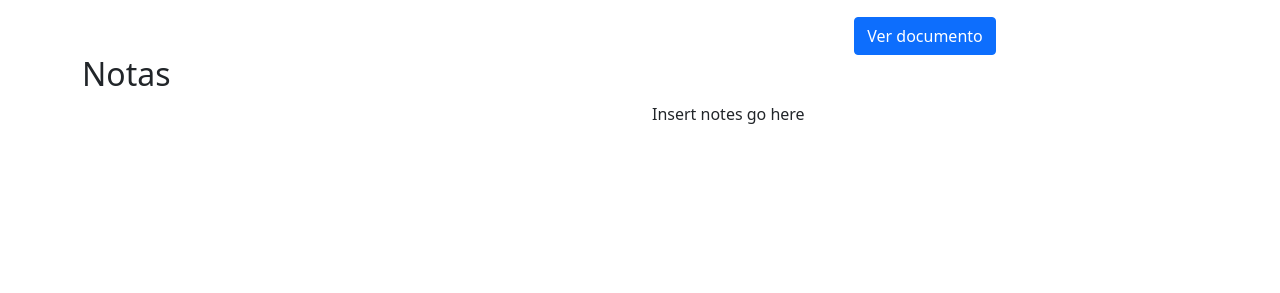
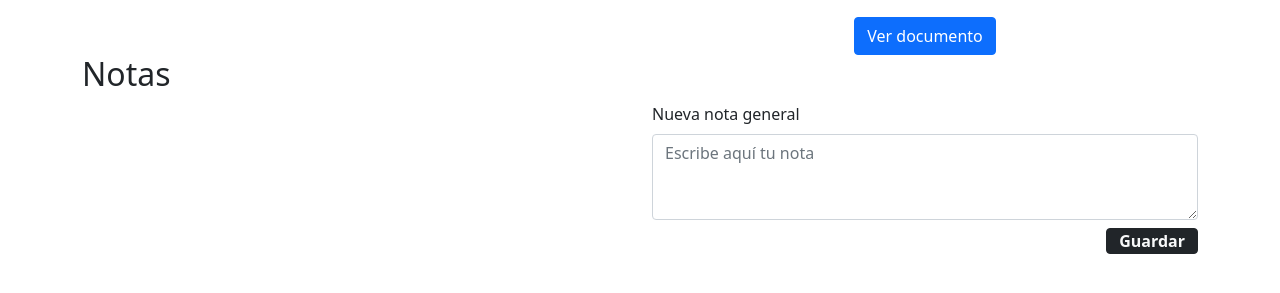
Before and after one commit to GR1SW-VyV/online-library, a Django app: template templates/annotations/general_notes.html in a window 1280 px wide. Shown: the part 181-474 px from the top of the page. Run offline with Django 4.2, Linux system fonts and the light colour scheme; the template is opened without the code that fills it, so the values that code supplies are empty; some libraries are stand-ins or nearby versions.

Commit message:
feat(general_notes.html): Add form for creating notes

```diff
--- a/templates/annotations/document_info.html
+++ b/templates/annotations/document_info.html
@@ -30,7 +30,14 @@
                 {% block general_notes %}{% endblock %}
             </div>
             <div class="col">
-                <p>Insert notes go here</p>
+                <label for="general_annotation" class="form-label">Nueva nota general</label>
+                    <form method="post" id="general_note_form">
+                            {% csrf_token %}
+                            <textarea class="form-control" name="general_annotation" id="general_annotation" rows="3" placeholder="Escribe aquí tu nota"></textarea>
+                            <div class="d-grid gap-2 d-md-flex justify-content-md-end py-2">
+                                <button class="btn btn-dark text-light fw-bold py-0" type="submit">Guardar</button>
+                            </div>
+                    </form>
             </div>
         </div>
     </div>
--- a/templates/annotations/my-notes.html
+++ b/templates/annotations/my-notes.html
@@ -79,7 +79,7 @@
                         <label for="anotation" class="form-label">Nueva anotación</label>
                         <form method="post" id="note_form">
                             {% csrf_token %}
-                            <textarea class="form-control" name="annotation" id="anotation" rows="3"></textarea>
+                            <textarea class="form-control" name="annotation" id="anotation" rows="3" placeholder="Escribe aquí tu anotación"></textarea>
                             <div class="d-grid gap-2 d-md-flex justify-content-md-end py-2">
                                 <button class="btn btn-dark text-light fw-bold py-0" type="submit">Guardar</button>
                             </div>
```
